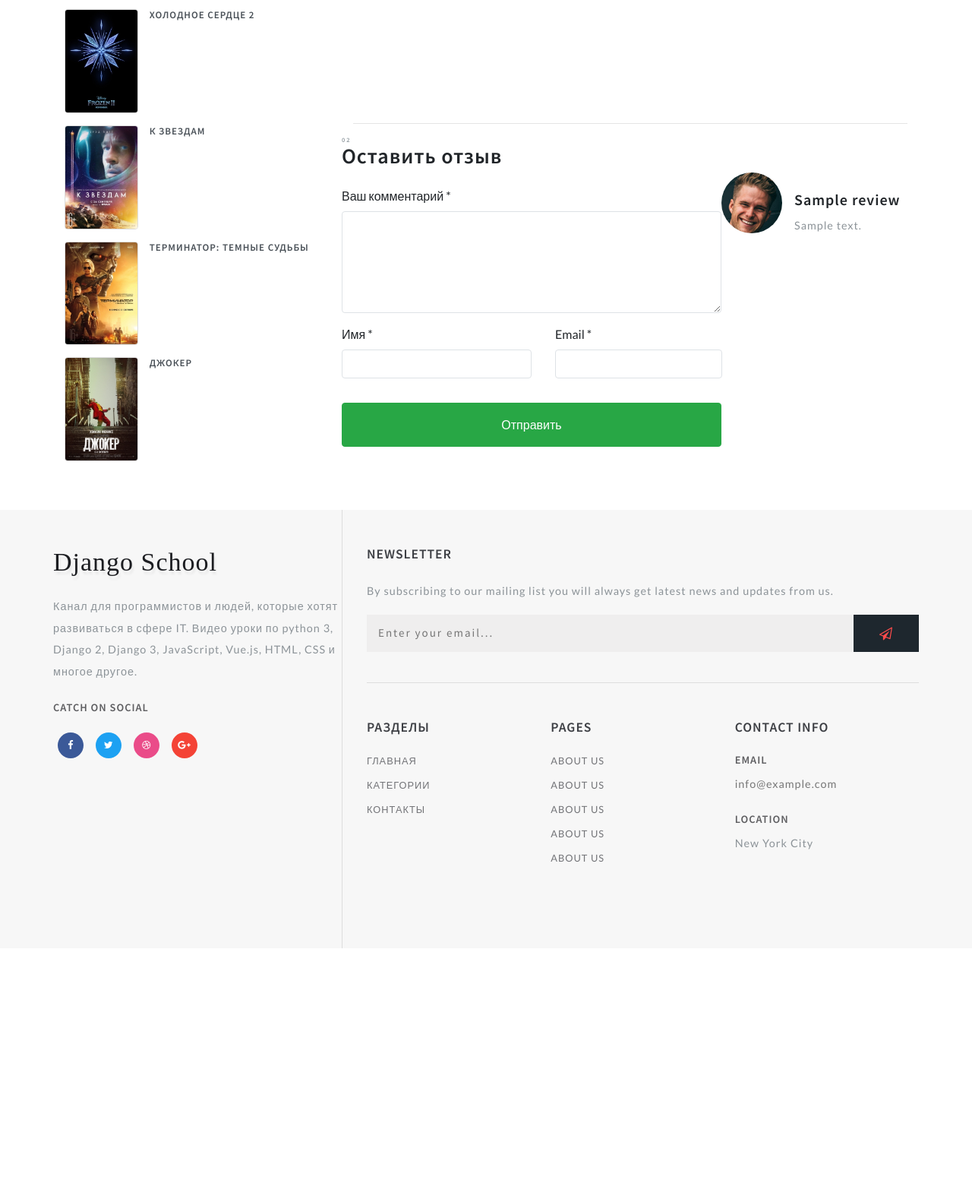
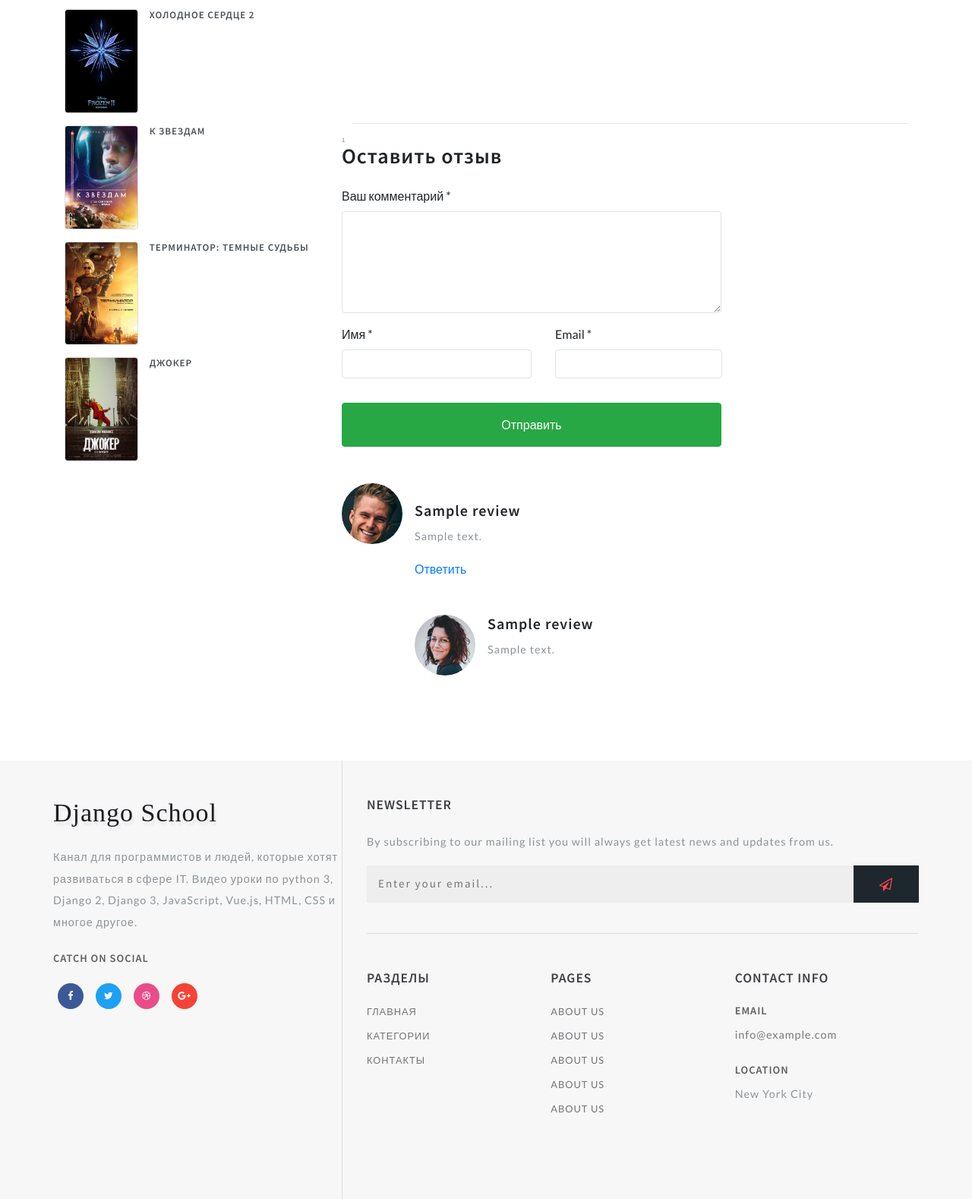
Before and after one commit to Bulgakoff/DjangoMovie, a Django app: page /john-wick-1/ in a window 1280 px wide. Shown: the part 1719-3297 px from the top of the page at 76% size. Before the commit the page ends 2967 px from the top, so only its background shows below. Run offline with Django 3.2, Linux system fonts and the light colour scheme; data comes from the database, SQL or seed files in the repository; tables that the repository leaves empty hold one stand-in row (values such as "Sample post"); grey boxes marked "Sample" are stand-in pictures; some libraries are stand-ins or nearby versions; grey boxes are pictures that could not be loaded.

Commit message:
moviesapp/10lesson

```diff
--- a/moviesapp/models.py
+++ b/moviesapp/models.py
@@ -69,6 +69,9 @@
     url = models.SlugField(max_length=160, unique=True)
     draft = models.BooleanField('Черновик', default=False)
 
+    def get_review(self):
+        return self.reviews_set.filter(parent__isnull=True)
+
     def get_absolute_url(self):
         context = {'slug': self.url}
         return reverse('movieapp:details_movies', kwargs=context)
--- a/moviesapp/templates/moviesapp/movie_detail.html
+++ b/moviesapp/templates/moviesapp/movie_detail.html
@@ -1,4 +1,5 @@
 {% extends 'moviesapp/base.html' %}
+{% load static %}
 {% block title %}{{ movies.title }} {% endblock %}
 {% block container %}
     <div class="container py-md-3">
@@ -131,10 +132,12 @@
                 <div class="contact-single">
                     <h3 class="editContent" style="outline: none; cursor: inherit;">
                                     <span class="sub-tittle editContent"
-                                          style="outline: none; cursor: inherit;">02</span>Оставить отзыв</h3>
+                                          style="outline: none; cursor: inherit;">{{ movies.get_review.count }}</span>Оставить
+                        отзыв</h3>
                     <form action="{% url 'movie_app:add_reviews_movie_detail' movies.id %}" method="post"
-                          enctype="multipart/form-data" class="mt-4">
+                          enctype="multipart/form-data" class="mt-4" id="formReview">
                         {% csrf_token %}
+                        <input type="hidden" name="parent" id="contactparent" value="">
                         <div class="form-group editContent"
                              style="outline: none; cursor: inherit;">
                             <label for="contactcomment" class="editContent"
@@ -169,9 +172,9 @@
                 </div>
                 <!--  //contact form grid ends here -->
             </div>
-            {% for review in movies.reviews_set.all %}
+            {% for review in movies.get_review %}
                 <div class="media py-5">
-                    <img src="bundles/images/te2.jpg" class="mr-3 img-fluid" alt="image"
+                    <img src="{% static 'images/te2.jpg' %}" class="mr-3 img-fluid" alt="image"
                          style="outline: none; cursor: inherit;">
                     <div class="media-body mt-4">
                         <h5 class="mt-0 editContent"
@@ -179,27 +182,32 @@
                         <p class="mt-2 editContent">
                             {{ review.text }}
                         </p>
-                        {#                    <div class="media mt-5 editContent"#}
-                        {#                         style="outline: none; cursor: inherit;">#}
-                        {#                        <a class="pr-3" href="#">#}
-                        {#                            <img src="bundles/images/te1.jpg" class="img-fluid "#}
-                        {#                                 alt="image" style="outline: none; cursor: inherit;">#}
-                        {#                        </a>#}
-                        {#                        <div class="media-body">#}
-                        {#                            <h5 class="mt-0 editContent"#}
-                        {#                                style="outline: none; cursor: inherit;">Leia Organa</h5>#}
-                        {#                            <p class="mt-2 editContent"#}
-                        {#                               style="outline: none; cursor: inherit;"> Cras sit amet#}
-                        {#                                nibh libero, in gravida nulla. Nulla vel metus#}
-                        {#                                scelerisque ante sollicitudin. Cras purus odio,#}
-                        {#                                vestibulum in vulputate at, tempus viverra turpis. Fusce#}
-                        {#                                condimentum nunc ac nisi vulputate fringilla..</p>#}
-                        {#                        </div>#}
-                        {#                    </div>#}
+                        <a href="#formReview" onclick="addReview('{{ review.name }}','{{ review.id }}')">Ответить</a>
+                        {% for review in movies.reviews_set.all %}
+                            <div class="media mt-5 editContent"
+                                 style="outline: none; cursor: inherit;">
+                                <a class="pr-3" href="#">
+                                    <img src="{% static 'images/te1.jpg' %}" class="img-fluid "
+                                         alt="image">
+                                </a>
+                                <div class="media-body">
+                                    <h5 class="mt-0 editContent">{{ review.name }}</h5>
+                                    <p class="mt-2 editContent">{{ review.text }}</p>
+                                </div>
+                            </div>
+
+                        {% endfor %}
+
                     </div>
                 </div>
             {% endfor %}
         </div>
     </div>
     </div>
+    <script>
+        function addReview(name, id) {
+            document.getElementById("contactparent").value = id
+            document.getElementById("contactcomment").innerText = `${name}, `
+        }
+    </script>
 {% endblock %}
--- a/moviesapp/views.py
+++ b/moviesapp/views.py
@@ -1,4 +1,4 @@
-from django.shortcuts import render, redirect, HttpResponseRedirect,reverse
+from django.shortcuts import render, redirect, HttpResponseRedirect, reverse
 from django.views.generic.base import View
 from django.views.generic import ListView, DetailView
 from moviesapp.forms import ReviewsForm
@@ -49,6 +49,8 @@
         movie = Movies.objects.get(id=pk)
         if form.is_valid():
             form = form.save(commit=False)
+            if request.POST.get("parent", None):
+                form.parent_id = int(request.POST.get("parent"))
             form.movie = movie
             form.save()
 
```
